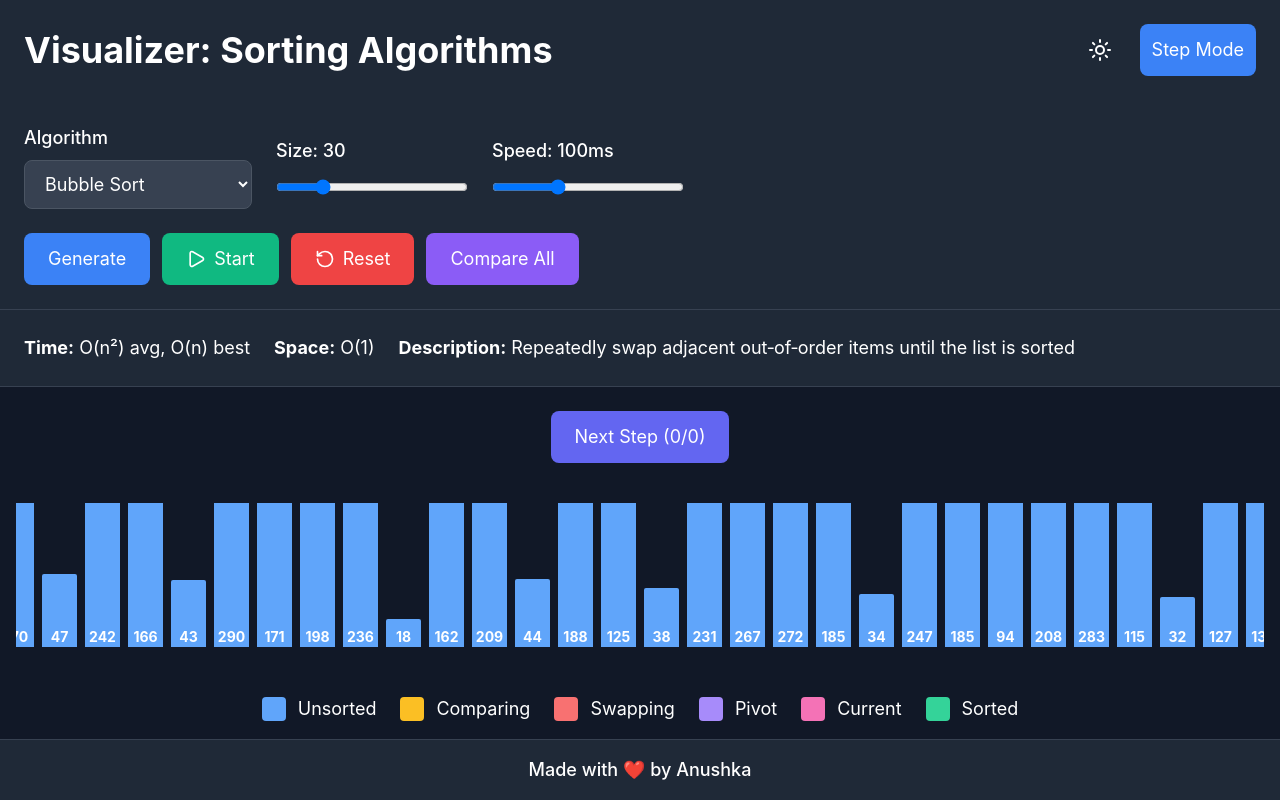
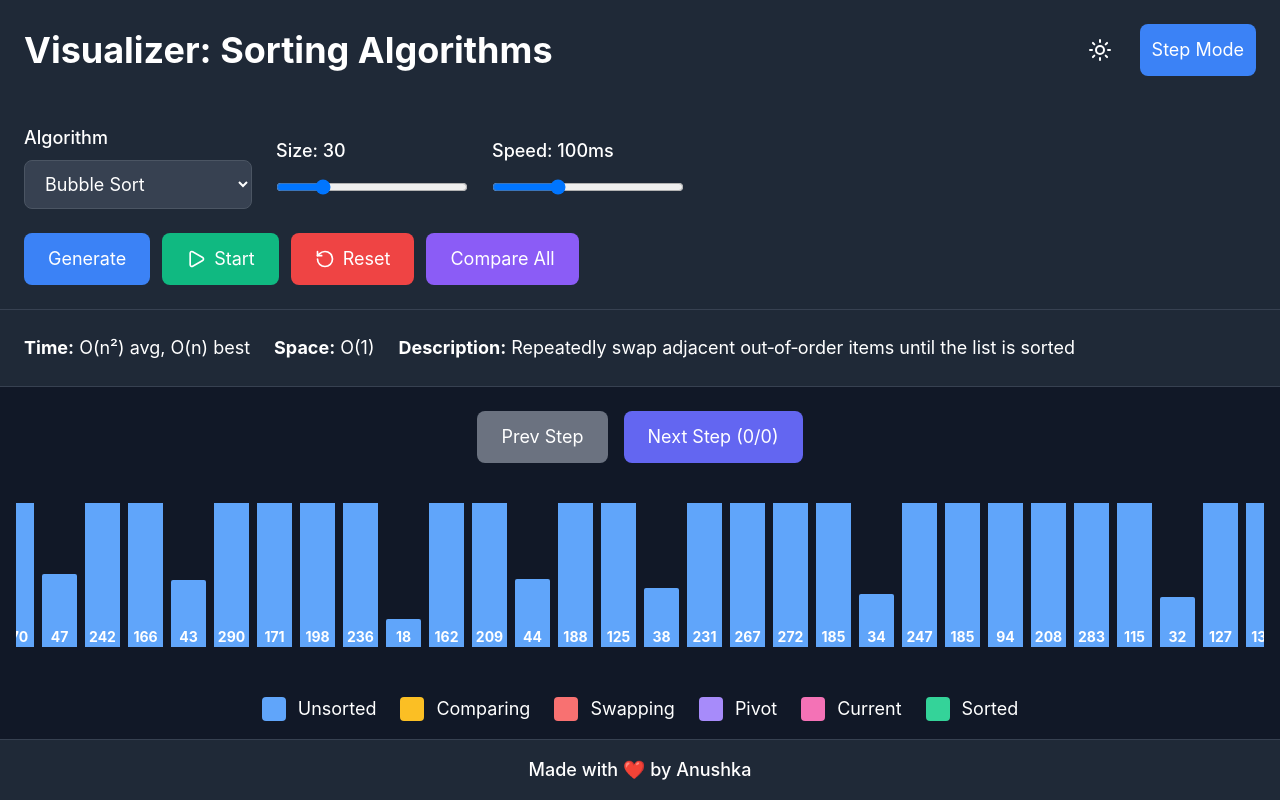
Before and after one commit to AnushkaPhogat16/sorting-algorithms-visualizer, a React (Create React App) app: page / in a window 1280 px wide. Both pictures are taken after a click on the button "Step Mode". Built offline with nearby package versions, Linux system fonts and the light colour scheme; the HTML template or start-up script is replaced by a standard one.

Commit message:
Add a prev step option

```diff
--- a/src/App.js
+++ b/src/App.js
@@ -758,6 +758,19 @@ export default function SortingVisualizer() {
       setStep(step + 1);
     }
   };
+  const prevStep = () => {
+    if (step > 0) {
+      // reset everything
+      setArray([...originalArray]);
+      setStatesMap({});
+      // replay up to one step before
+      for (let i = 0; i < step - 1; i++) {
+        applyAnimation(animations[i]);
+      }
+      setStep(step - 1);
+    }
+  };
+
 
   const currentAlgo = algorithms[algoKey];
   const maxVal = Math.max(...array);
@@ -881,7 +894,14 @@ export default function SortingVisualizer() {
 
       {/* Step Mode Controls */}
       {stepMode && (
-        <div className="p-6 text-center flex-shrink-0">
+        <div className="p-6 text-center flex-shrink-0 space-x-4">
+          <button
+            onClick={prevStep}
+            disabled={step === 0}
+            className="bg-gray-500 hover:bg-gray-600 disabled:bg-gray-300 text-white px-6 py-3 text-lg rounded-lg transition-colors"
+          >
+            Prev Step
+          </button>
           <button
             onClick={nextStep}
             disabled={step >= animations.length}
@@ -891,6 +911,7 @@ export default function SortingVisualizer() {
           </button>
         </div>
       )}
+
 
       {/* Visualization */}
       <div className="flex-1 flex-shrink-0 flex flex-col justify-start items-center overflow-hidden px-4 py-4">
```
